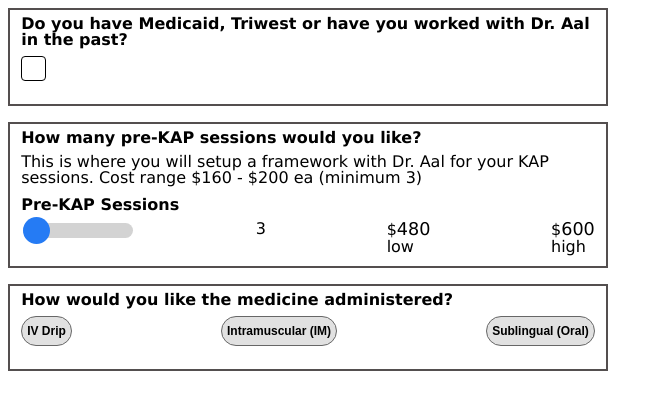
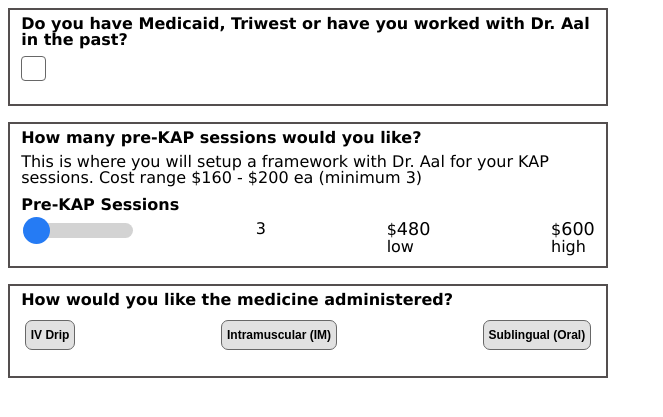
Before and after one commit to IntuitiveHarmony/KAPCalculator, a plain HTML site: page index.html in a window 1280 px wide. Shown: the part 97-514 px from the top of the page, without its empty margins (0-663 px from the left). Drawn offline with Linux system fonts and the light colour scheme.

Commit message:
some button style

```diff
--- a/style.css
+++ b/style.css
@@ -150,9 +150,10 @@ button {
   display: inline-block;
   font-size: 0.75em;
   font-weight: bold;
-  border-radius: 20px;
+  border-radius: 7px;
   cursor: pointer;
   transition: all 0.3s ease;
+  margin: 0.3em;
 }
 .slider {
   -webkit-appearance: none;
@@ -232,7 +233,7 @@ button {
   cursor: pointer;
   height: 23px;
   width: 23px;
-  border: 1px solid black;
+  border: 1px solid #676767;
   border-radius: 4px;
   font-size: 1.5em;
   position: relative;
```
